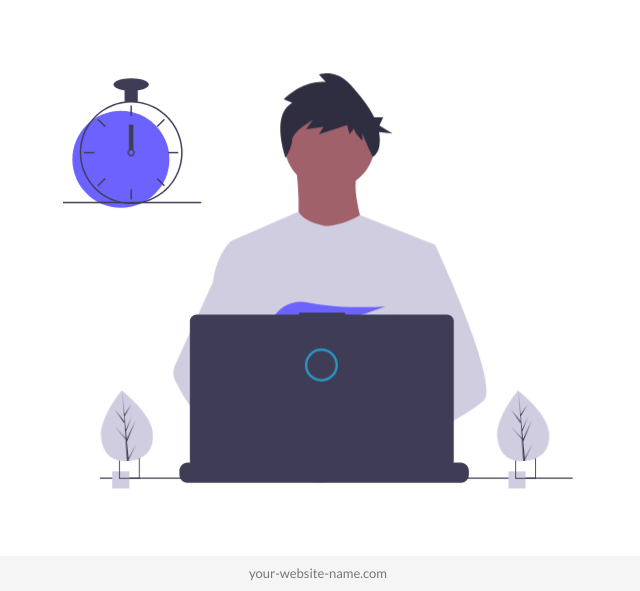
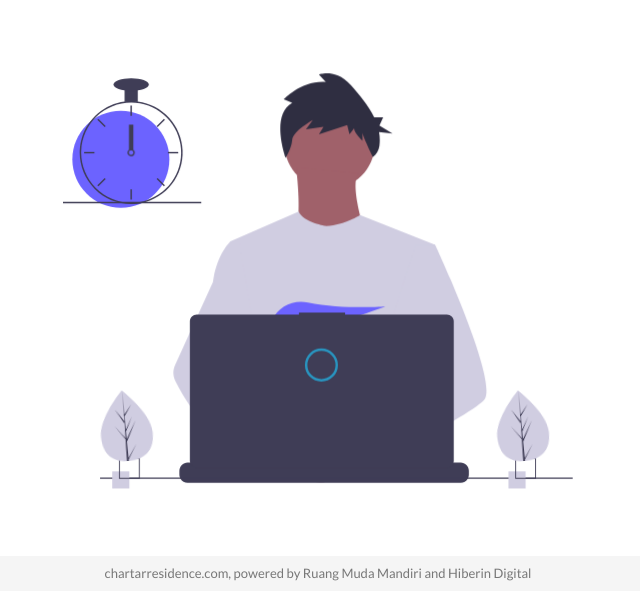
Before and after one commit to hiberin/under-construction-page, a plain HTML site: page index.html in a window 1280 px wide. Shown: the part 209-800 px from the top of the page, without its empty margins (322-962 px from the left). Drawn offline with nearby package versions, Linux system fonts and the light colour scheme.

Commit message:
change footer and title

```diff
--- a/index.html
+++ b/index.html
@@ -22,7 +22,7 @@
       rel="stylesheet">
     <!-- CSS -->
     <link rel="stylesheet" href="style.css" />
-    <title>Document</title>
+    <title>Chartar Residence</title>
   </head>
   <body>
     <div class="container">
@@ -249,7 +249,7 @@
     </div>
       <footer class="footer">
         <div class="container text-center">
-          <span>your-website-name.com</span>
+          <span>chartarresidence.com, powered by Ruang Muda Mandiri and Hiberin Digital</span>
         </div>
       </footer>
 
```
